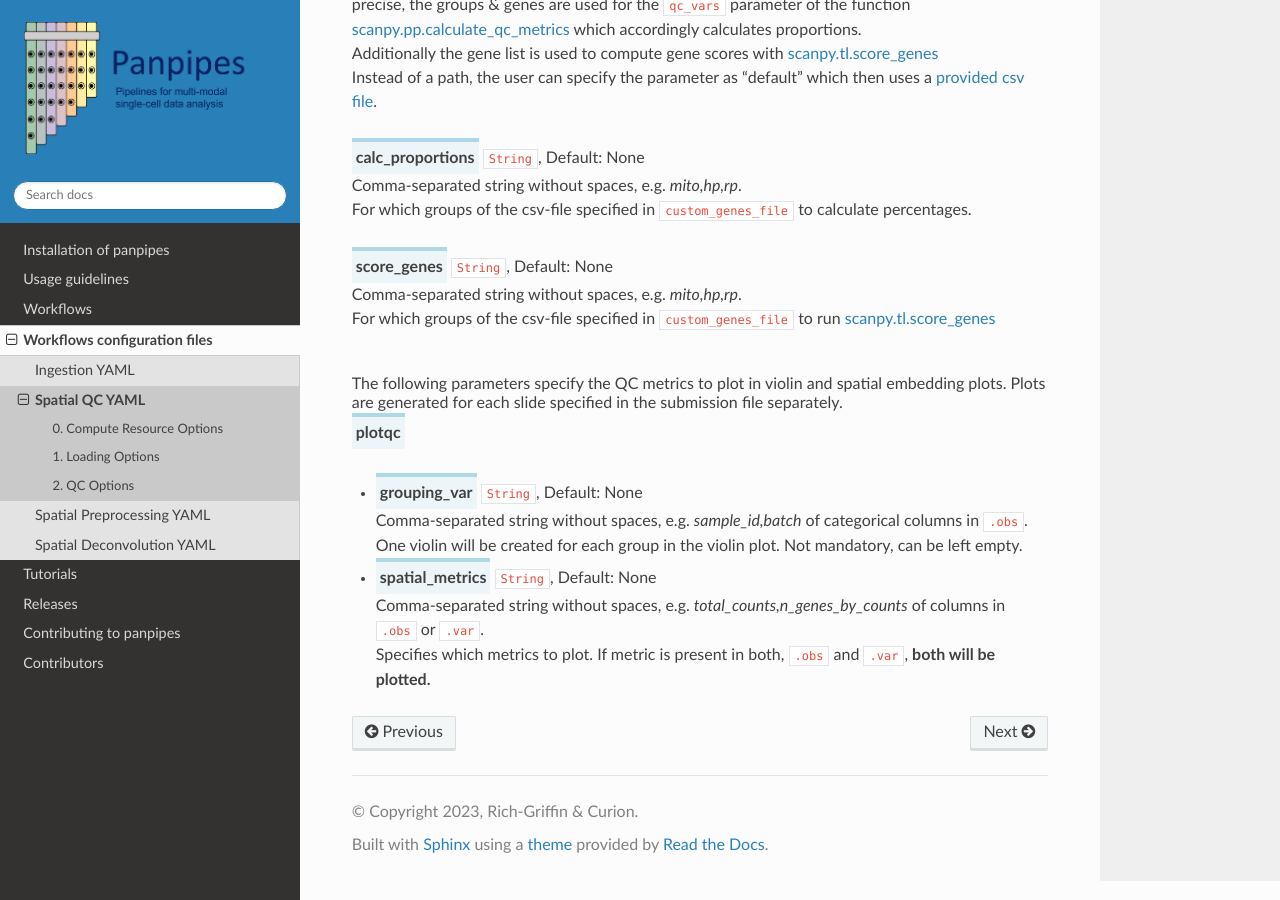
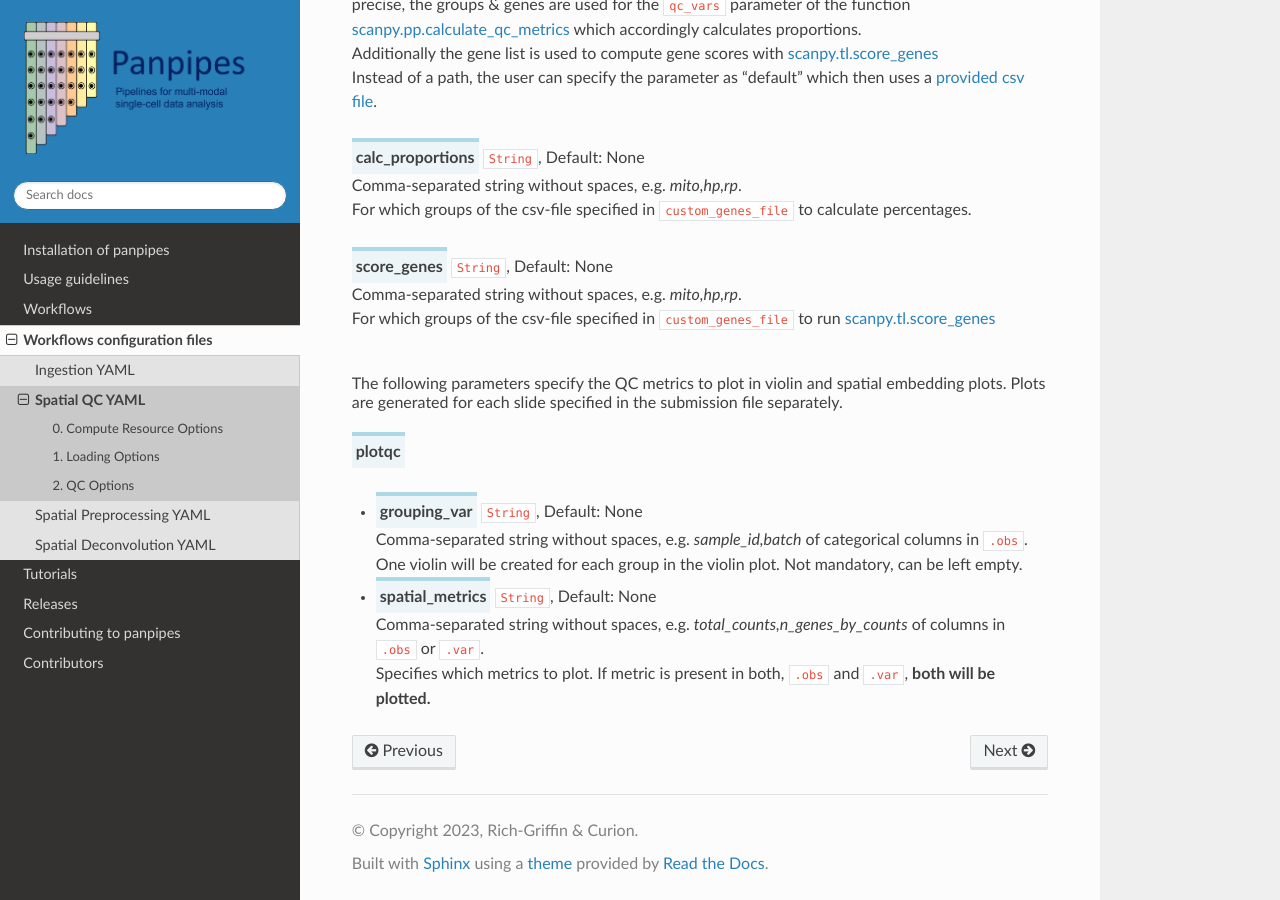
Before and after one commit to bio-la/panpipes-nextflow, a Sphinx documentation site: the page built from docs/yaml_docs/spatial_qc.md, in a window 1280 px wide and 900 px high, scrolled down 1871 px. Built offline with Sphinx 7.4.7 and the Read the Docs theme 2.0.0, drawn with Linux system fonts in a browser that asks for light colours.

Commit message:
fix spaces

```diff
--- a/docs/yaml_docs/spatial_qc.md
+++ b/docs/yaml_docs/spatial_qc.md
@@ -74,7 +74,7 @@ This part of the workflow allows to generate additional QC metrics that can be u
     Comma-separated string without spaces, e.g. _mito,hp,rp_. <br> For which groups of the csv-file specified in `custom_genes_file`  to run [scanpy.tl.score_genes](https://scanpy.readthedocs.io/en/stable/generated/scanpy.tl.score_genes.html)
 
 <br>
-The following parameters specify the QC metrics to plot in violin and spatial embedding plots. Plots are generated for each slide specified in the submission file separately.
+The following parameters specify the QC metrics to plot in violin and spatial embedding plots. Plots are generated for each slide specified in the submission file separately. <br>
 <br>
 
 <span class="parameter">plotqc</span><br>
```
Also changed, not shown: docs/yaml_docs/spatial_preprocess.md (+4 -1 lines).
